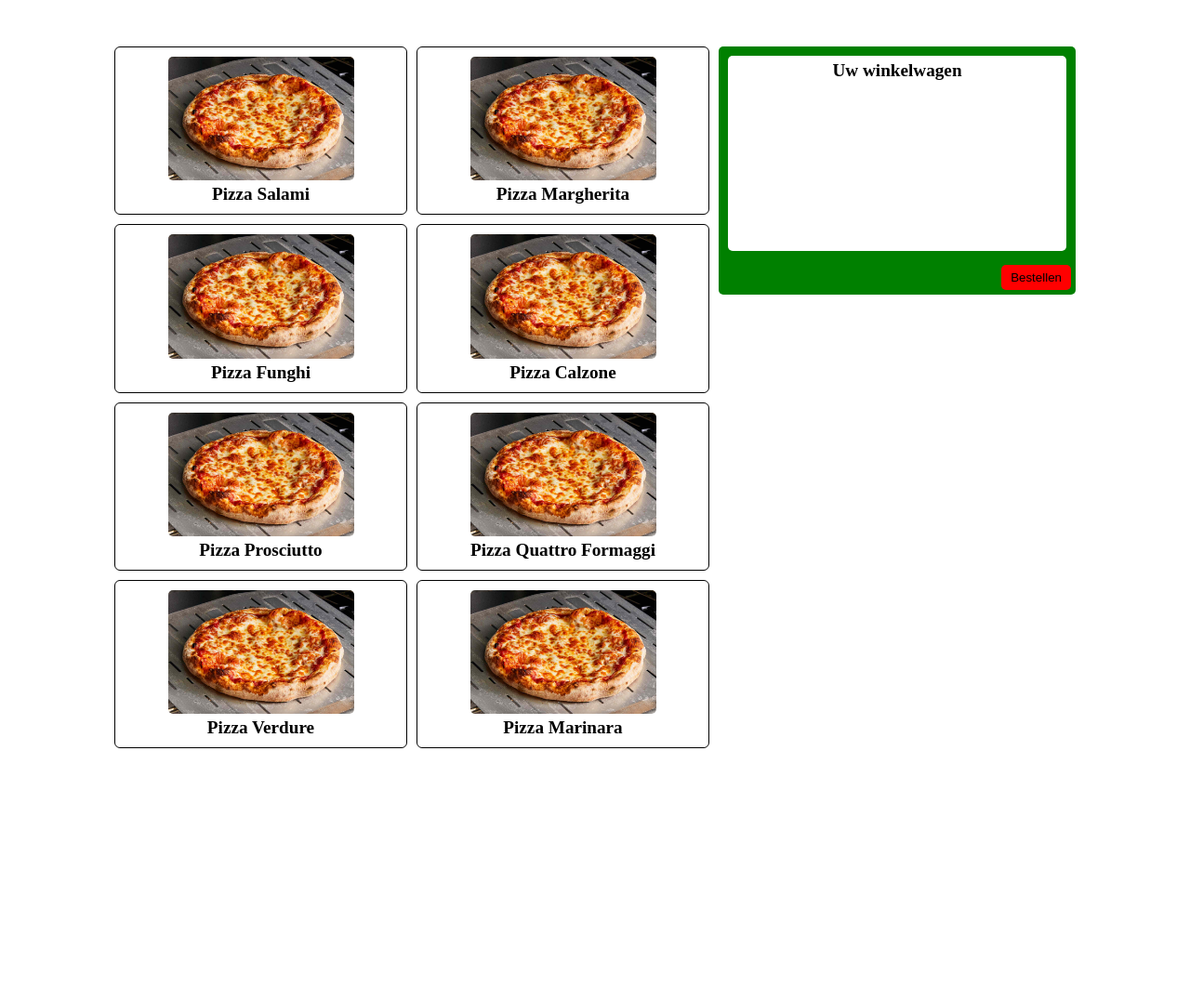
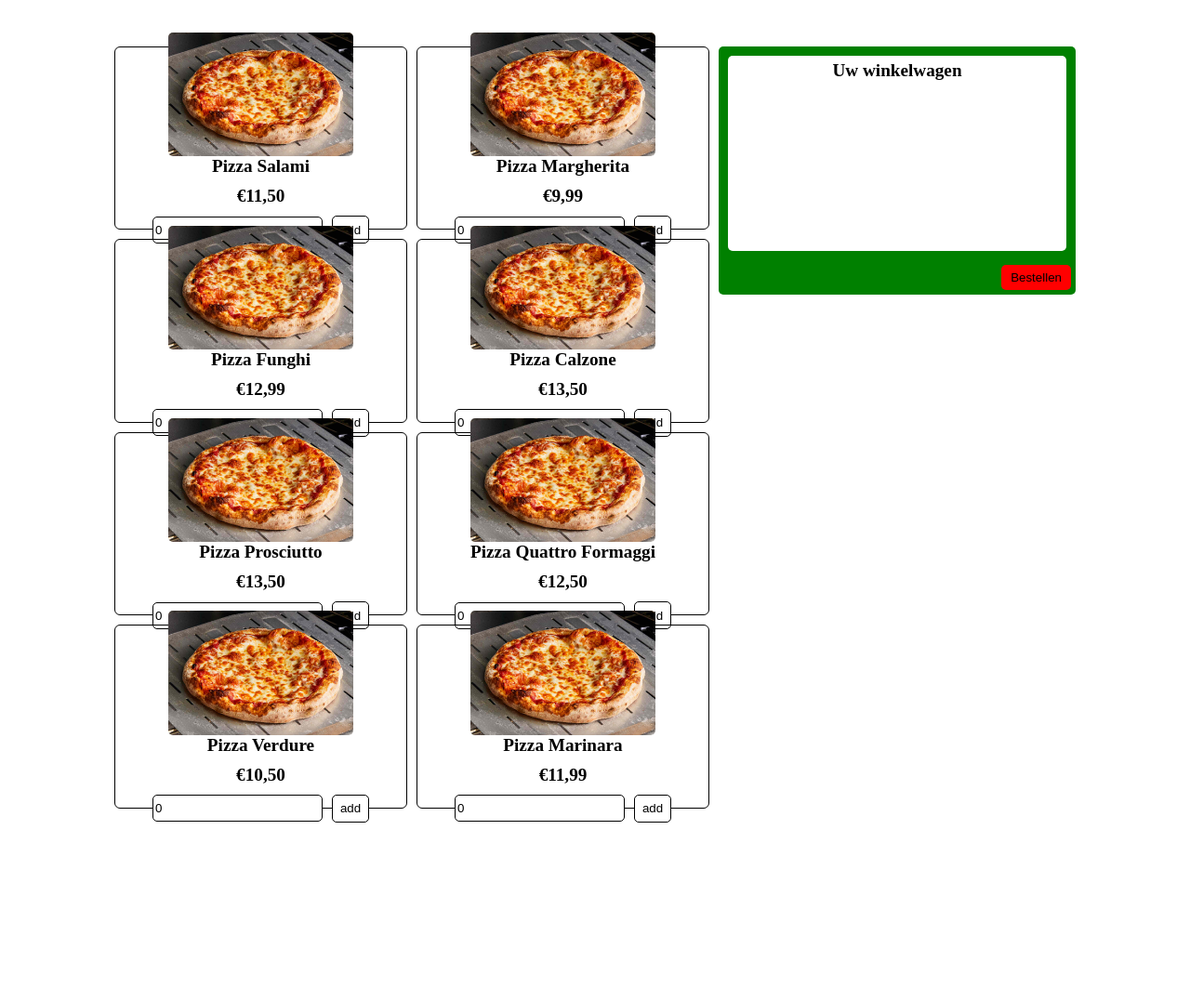
Before and after one commit to DjodyKort/Pizzaria-Sopranos, a PHP site: page /files/php/pages/menu.php in a window 1280 px wide. Shown: the whole page at 93% size. Before the commit the page ends 805 px from the top, so only its background shows below. Run offline with PHP 8.4, Linux system fonts and the light colour scheme.

Commit message:
I need help

```diff
--- a/files/css/style.css
+++ b/files/css/style.css
@@ -1,9 +1,9 @@
-.htmlHeader{
+.htmlHeader {
   width: 100%;
   height: auto;
 }
 
-.headerDivs{
+.headerDivs {
   width: 50%;
   height: auto;
   float: left;
@@ -16,10 +16,9 @@
   float: right;
   margin-right: 5%;
   margin-top: 5%;
-
 }
 
-.box{
+.box {
   width: 500px;
   transform: translate(-50%, -50%);
   padding: 10px;
@@ -29,7 +28,7 @@
   border: 5px solid;
 }
 
-.box div{
+.box div {
   margin: 5%;
 }
 
@@ -39,21 +38,20 @@
   align-items: center;
 }
 
-
-.button button{
+.button button {
   width: 30%;
-    display:inline-block;
+  display: inline-block;
 }
 
-.inputPostcode input{
+.inputPostcode input {
   width: 100%;
 }
 
-.submit input{
+.submit input {
   width: 100%;
 }
 
-body{
+body {
   margin: 0;
   padding: 0;
   height: 100%;
@@ -63,8 +61,8 @@ body{
   display: flex;
 }
 
-.MenuContainer{
-    width:50%;
+.MenuContainer {
+  width: 50%;
   display: grid;
   margin: 50px 5px 0 auto;
   grid-template-columns: repeat(auto-fit, minmax(220px, 1fr));
@@ -73,32 +71,48 @@ body{
 }
 
 .invisible {
-    display: none ;
+  display: none;
 }
 
-.PizzaImg{
+.PizzaImg {
   max-width: 200px;
-    width:max-content;
+  width: max-content;
   border-radius: 5px;
 }
 
 .MenuText {
-    margin: 0;
+  margin: 0 0 10px 0;
   font-size: 1.2rem;
 }
 
 .MenuContainer > div {
   display: flex;
+  flex-direction: column;
   margin: 0;
   justify-content: center;
-    align-items:center;
+  align-items: center;
   text-align: center;
   border: 1px solid black;
   border-radius: 6px;
   padding: 10px;
 }
 
-.CartContainer{
+.MenuInputText {
+    margin-right: 10px;
+  border-radius: 5px;
+  border: 1px solid black;
+  height: 25px;
+}
+.MenuButton {
+  padding: 0;
+  width: 40px;
+  height: 30px;
+  background-color: white;
+  border: 1px solid black;
+  border-radius: 5px;
+}
+
+.CartContainer {
   width: 30%;
   height: 80%;
   margin: 50px auto 0 5px;
@@ -107,15 +121,14 @@ body{
   align-items: center;
 }
 
-.CartView{
+.CartView {
   background-color: green;
   border-radius: 5px;
   display: grid;
   width: 100%;
   text-align: center;
-
 }
-.CartOrdercontainer{
+.CartOrdercontainer {
   background-color: rgb(255, 255, 255);
   min-height: 200px;
   height: auto;
@@ -124,7 +137,7 @@ body{
   padding: 5px;
 }
 
-.CartConfirm{
+.CartConfirm {
   display: grid;
   justify-self: right;
   padding: 6px 10px;
@@ -134,10 +147,11 @@ body{
   border: 0px;
 }
 
-.OrderContainer{
-    justify-self: space-between;
+.OrderContainer {
+  justify-content: space-between;
+  display: flex;
 }
 
-.CartOrder{
-    margin-top:20px;
+.CartOrder {
+  margin-top: 20px;
 }
--- a/files/js/menuPage.js
+++ b/files/js/menuPage.js
@@ -1,20 +1,96 @@
-var MenuCheckbox = document.querySelectorAll('input[type="checkbox"]');
+const Pizzas = [
+  "Pizza Salami",
+  "Pizza Margherita",
+  "Pizza Funghi",
+  "Pizza Calzone",
+  "Pizza Prosciutto",
+  "Pizza Quattro Formaggi",
+  "Pizza Verdure",
+  "Pizza Marinara",
+];
+const PizzaPrices = [
+  "€11,50",
+  "€9,99",
+  "€12,99",
+  "€13,50",
+  "€13,50",
+  "€12,50",
+  "€10,50",
+  "€11,99",
+];
 
-MenuCheckbox.forEach(function (checkbox) {
-  checkbox.addEventListener("change", function () {
-    getCheckboxValues();
-  });
-});
+for (let i = 0; i < Pizzas.length; i++) {
+  var menuItemId = "MenuItem" + i;
+  createElement(menuItemId);
+  function createElement(menuItemId) {
 
-function getCheckboxValues() {
-  var checkedCheckboxes = document.querySelectorAll(
-    'input[type="checkbox"]:checked'
-  );
-  var values = [];
-  checkedCheckboxes.forEach(function (checkbox) {
-    values.push(checkbox.value);
-  });
-  document.getElementById("CartTextField").innerHTML = values.join(", <br>");
 
-  console.log("Checkbox values: " + values.join(", "));
+    const MenuContainer = document.getElementById("MenuContainer");
+    const MenuItem = document.createElement("div");
+    MenuItem.id = menuItemId;
+    MenuContainer.appendChild(MenuItem);
+
+    const PizzaImg = document.createElement("img");
+    PizzaImg.src = "../../images/pizza.png";
+    PizzaImg.alt = Pizzas[i];
+    PizzaImg.className = "PizzaImg";
+    MenuItem.appendChild(PizzaImg);
+
+    const MenuPizzaName = document.createElement("h1");
+    MenuPizzaName.className = "MenuText Pizza";
+    MenuPizzaName.textContent = Pizzas[i];
+    MenuItem.appendChild(MenuPizzaName);
+
+    const MenuPizzaPrice = document.createElement("h1");
+    MenuPizzaPrice.className = "MenuText Prijs";
+    MenuPizzaPrice.textContent = PizzaPrices[i];
+    MenuItem.appendChild(MenuPizzaPrice);
+
+    const MenuInputs = document.createElement("div");
+    MenuInputs.id = "MenuInputs";
+    MenuItem.appendChild(MenuInputs);
+
+    const MenuInputText = document.createElement("input");
+    MenuInputText.id = "MenuItem" + i + "Input";
+    MenuInputText.className = "MenuInputText";
+    MenuInputText.type = "text";
+    MenuInputText.value = "0";
+    MenuInputs.appendChild(MenuInputText);
+
+    const MenuButton = document.createElement("input");
+    MenuButton.addEventListener("click", function () {
+      AddCart(menuItemId);
+    });
+    MenuButton.className = "MenuButton";
+    MenuButton.type = "button";
+    MenuButton.value = "add";
+    MenuInputs.appendChild(MenuButton);
+  }
 }
+
+function AddCart(e) {
+  var ItemId = document.getElementById(e);
+  if (e != null) {
+    var h1Element = ItemId.querySelector(".Pizza");
+    var h1Prijs = ItemId.querySelector(".Prijs");
+    var PizzaName = h1Element.textContent;
+    var PizzaPrice = parseFloat(
+      h1Prijs.textContent.replace("€", "").replace(/,/g, ".")
+    );
+    var PizzaAmount = document.getElementById(e + "Input");
+    var PizzaAmountText = parseFloat(PizzaAmount.value);
+
+    var PizzaPriceTotal = 0;
+
+    PizzaPriceTotal = (PizzaPrice * PizzaAmountText).toFixed(2);
+
+    var PizzaPriceTotalString = String(PizzaPriceTotal).replace(".", ",");
+    console.log(PizzaPriceTotal);
+    document.getElementById("CartTextField").textContent = PizzaName;
+    document.getElementById("CartTextAmount").textContent = PizzaAmountText;
+    document.getElementById("CartPrice").textContent =
+      "€" + PizzaPriceTotalString;
+  } else {
+    console.log("error het werkt niet");
+  }
+}
--- a/files/php/pages/menu.php
+++ b/files/php/pages/menu.php
@@ -9,63 +9,12 @@
 </head>
 
 <body class="MenuBody">
-    <section class="MenuContainer">
-        <div class="MenuItem1">
-            <input type="checkbox" class="invisible" name="MenuItem1" id="MenuItem1" value="Pizza Salami">
-            <label for="MenuItem1" class="MenuLabel">
-                <img class="PizzaImg" src="../../images/pizza.png" alt="Pizza Salami">
-                <h1 class="MenuText">Pizza Salami</h1>
-            </label>
-        </div>
-        <div class="MenuItem2">
-            <input type="checkbox" class="invisible" name="MenuItem2" id="MenuItem2" value="Pizza Margherita">
-            <label for="MenuItem2" class="MenuLabel">
-                <img class="PizzaImg" src="../../images/pizza.png" alt="Pizza Margherita">
-                <h1 class="MenuText">Pizza Margherita</h1>
-            </label>
-        </div>
-        <div class="MenuItem3">
-            <input type="checkbox" class="invisible" name="MenuItem3" id="MenuItem3" value="Pizza Funghi">
-            <label for="MenuItem3" class="MenuLabel">
-                <img class="PizzaImg" src="../../images/pizza.png" alt="Pizza Funghi">
-                <h1 class="MenuText">Pizza Funghi</h1>
-            </label>
-        </div>
-        <div class="MenuItem4">
-            <input type="checkbox" class="invisible" name="MenuItem4" id="MenuItem4" value="Pizza Calzone">
-            <label for="MenuItem4" class="MenuLabel">
-                <img class="PizzaImg" src="../../images/pizza.png" alt="Pizza Calzone">
-                <h1 class="MenuText">Pizza Calzone</h1>
-            </label>
-        </div>
-        <div class="MenuItem5">
-            <input type="checkbox" class="invisible" name="MenuItem5" id="MenuItem5" value="Pizza Prosciutto">
-            <label for="MenuItem5" class="MenuLabel">
-                <img class="PizzaImg" src="../../images/pizza.png" alt="Pizza Prosciutto">
-                <h1 class="MenuText">Pizza Prosciutto</h1>
-            </label>
-        </div>
-        <div class="MenuItem6">
-            <input type="checkbox" class="invisible" name="MenuItem6" id="MenuItem6" value="Pizza Quattro Formaggi">
-            <label for="MenuItem6" class="MenuLabel">
-                <img class="PizzaImg" src="../../images/pizza.png" alt="Pizza Quattro Formaggi">
-                <h1 class="MenuText">Pizza Quattro Formaggi</h1>
-            </label>
-        </div>
-        <div class="MenuItem7">
-            <input type="checkbox" class="invisible" name="MenuItem7" id="MenuItem7" value="Pizza Verdure">
-            <label for="MenuItem7" class="MenuLabel">
-                <img class="PizzaImg" src="../../images/pizza.png" alt="Pizza Verdure">
-                <h1 class="MenuText">Pizza Verdure</h1>
-            </label>
-        </div>
-        <div class="MenuItem8">
-            <input type="checkbox" class="invisible" name="MenuItem8" id="MenuItem8" value="Pizza Marinara">
-            <label for="MenuItem8" class="MenuLabel">
-                <img class="PizzaImg" src="../../images/pizza.png" alt="Pizza Marinara">
-                <h1 class="MenuText">Pizza Marinara</h1>
-            </label>
-        </div>
+    <section class="MenuContainer" id="MenuContainer">
+
+
+
+
+
     </section>
 
     <section class="CartContainer">
@@ -74,6 +23,8 @@
                 <h1 class="MenuText CartText">Uw winkelwagen</h1>
                 <div class="OrderContainer">
                     <h1 class="MenuText CartOrder" id="CartTextField"></h1>
+                    <h1 class="MenuText CartOrder" id="CartTextAmount"></h1>
+                    <h1 class="MenuText CartOrder" id="CartPrice"></h1>
                 </div>
             </div>
             <button type="submit" class="CartConfirm">Bestellen</button>
```
Lines whose indentation alone changed are shown as unchanged.
